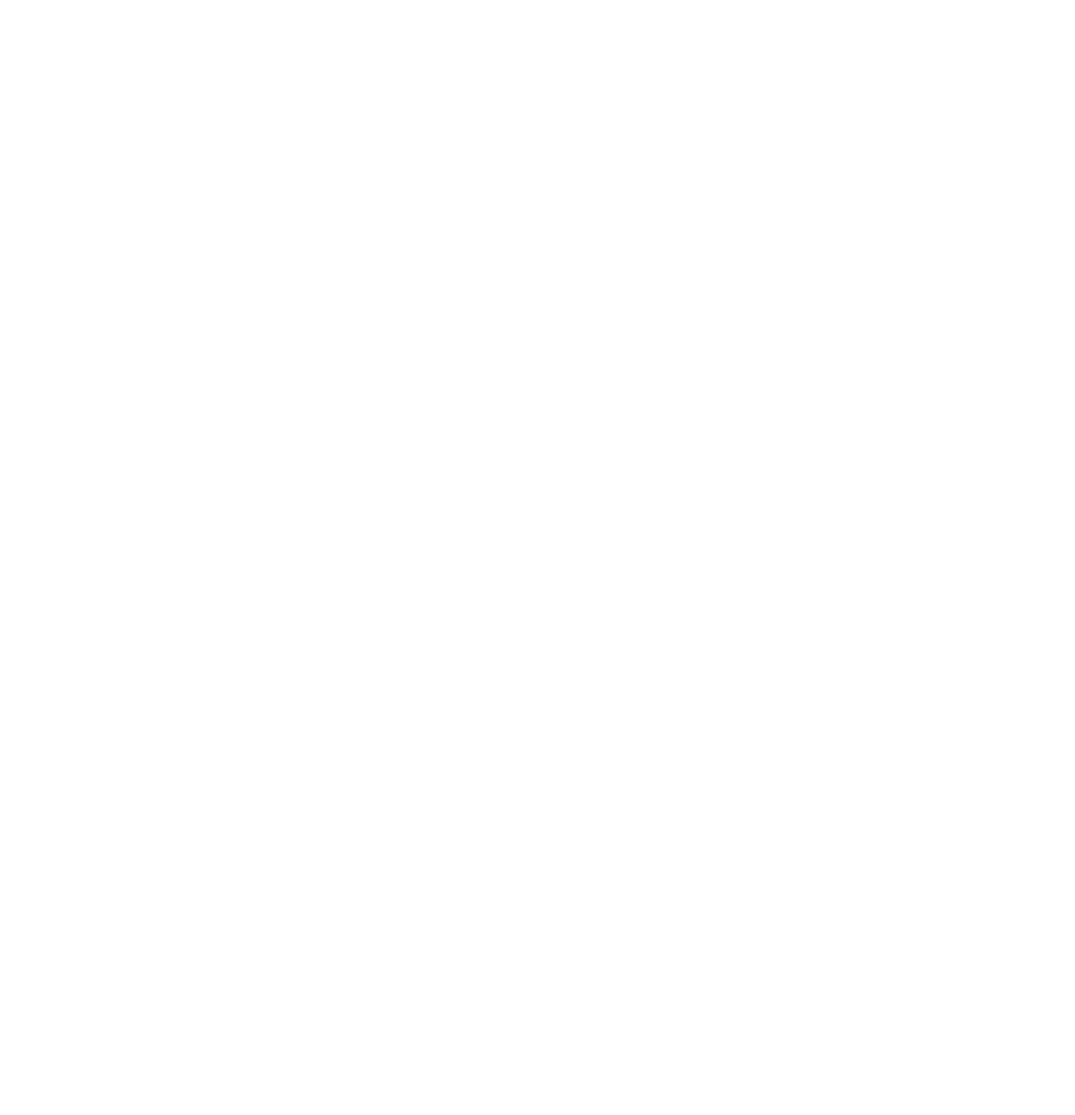
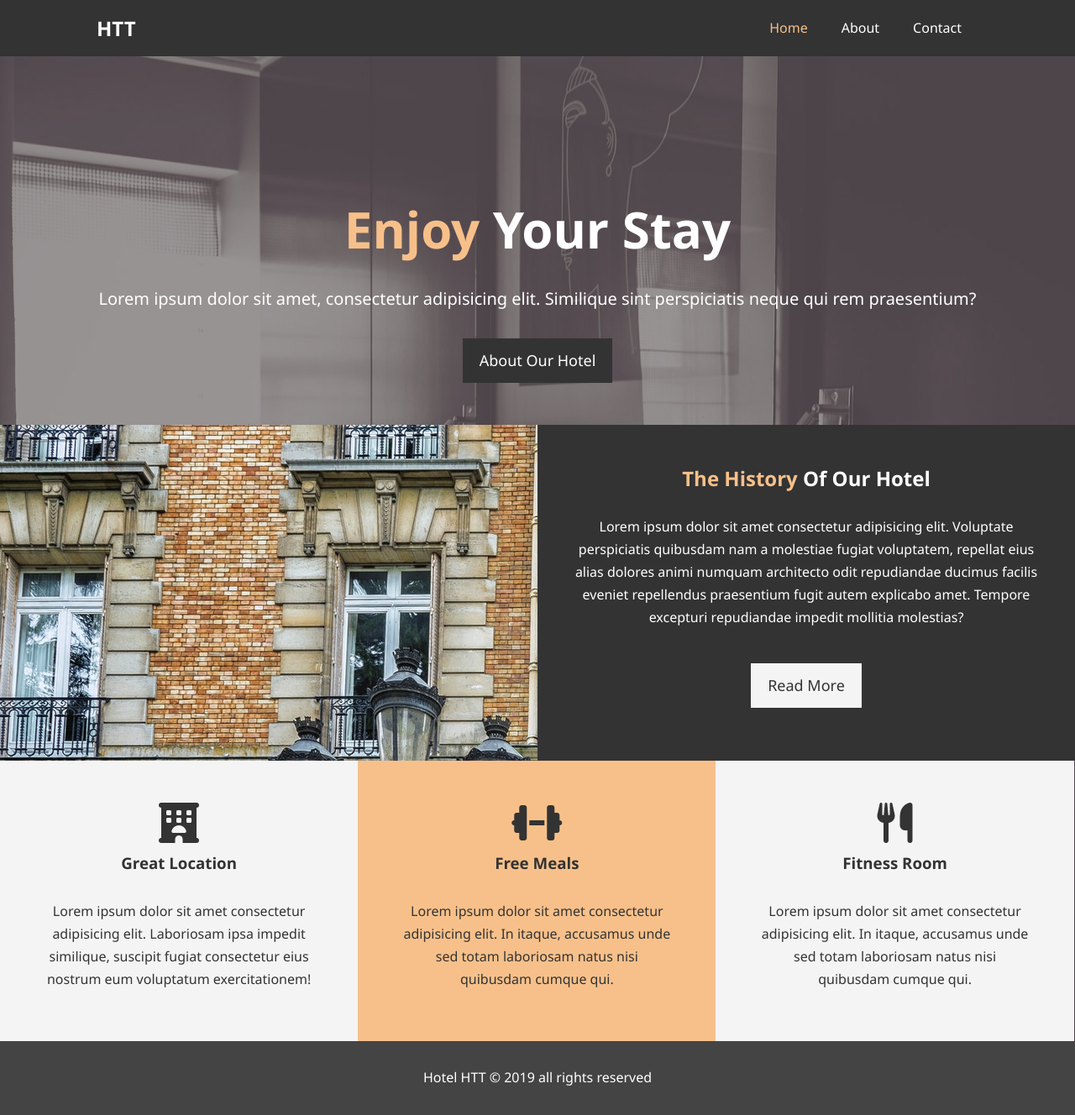
Before and after one commit to CodeMaestroJuan/hotel-website, a plain HTML site: page contact.html in a window 1280 px wide. Shown: the whole page at 84% size. Before the commit the page ends 800 px from the top, so only its background shows below. Drawn offline with Linux system fonts and the light colour scheme.

Commit message:
add contact html

```diff
--- a/contact.html
+++ b/contact.html
@@ -0,0 +1,81 @@
+<!DOCTYPE html>
+<html lang="en">
+<head>
+    <meta charset="UTF-8">
+    <meta name="viewport" content="width=device-width, initial-scale=1.0">
+    <meta name="description"
+        content="A tavern-style setting with different sections dedicated to various authors and time periods">
+    <meta name="keywords"
+        content="Hospitality,Literary Theme,Time Travel Experience,Unique Stay,Immersive Atmosphere,Themed Rooms">
+    <script src="https://kit.fontawesome.com/22df93be0c.js" crossorigin="anonymous"></script>
+    <link rel="stylesheet" href="css/style.css">
+    <title>Hotel TT | Welcome</title>
+</head>
+<body>
+    <div>
+        <nav id="navbar">
+            <div class="container">
+                <h1 class="logo"><a href="index.html">HTT</a></h1>
+                <ul>
+                    <li><a class="current" href="index.html">Home</a></li>
+                    <li><a href="about.html">About</a></li>
+                    <li><a href="contact.html">Contact</a></li>
+                </ul>
+            </div>
+
+
+        </nav>
+    </div>
+
+    <body id="showcase">
+        <div class="container">
+            <div class="showcase-content">
+                <h1><span class="text-primary">Enjoy</span> Your Stay</h1>
+                <p class="lead">Lorem ipsum dolor sit amet, consectetur adipisicing elit. Similique sint perspiciatis
+                    neque qui rem praesentium?</p>
+                <a class="btn" href="about.html">About Our Hotel</a>
+            </div>
+        </div>
+    </body>
+
+    <section id="home-info" class="bg-dark">
+        <div class="info-img"></div>
+        <div class="info-content">
+            <h2><span class="text-primary">The History</span> Of Our Hotel</h2>
+            <p>Lorem ipsum dolor sit amet consectetur adipisicing elit. Voluptate perspiciatis quibusdam nam a molestiae
+                fugiat voluptatem, repellat eius alias dolores animi numquam architecto odit repudiandae ducimus facilis
+                eveniet repellendus praesentium fugit autem explicabo amet. Tempore excepturi repudiandae impedit
+                mollitia molestias?</p>
+            <a href="about.html" class="btn btn-light">Read More</a>
+        </div>
+    </section>
+    <section id="features">
+        <div class="box bg-light">
+            <i class="fa-solid fa-hotel  fa-3x"></i>
+            <h3>Great Location</h3>
+            <p>Lorem ipsum dolor sit amet consectetur adipisicing elit. Laboriosam ipsa impedit similique, suscipit
+                fugiat consectetur eius nostrum eum voluptatum exercitationem!</p>
+        </div>
+        <div class="box bg-primary">
+            <i class="fa-solid fa-dumbbell fa-3x"></i>
+            <h3>Free Meals</h3>
+            <p>Lorem ipsum dolor sit amet consectetur adipisicing elit. In itaque, accusamus unde sed totam laboriosam
+                natus nisi quibusdam cumque qui.</p>
+        </div>
+        <div class="box bg-light">
+            <i class="fa-solid fa-utensils fa-3x"></i>
+            <h3>Fitness Room</h3>
+            <p>Lorem ipsum dolor sit amet consectetur adipisicing elit. In itaque, accusamus unde sed totam laboriosam
+                natus nisi
+                quibusdam cumque qui.</p>
+        </div>
+    </section>
+
+    <div class="clr"></div>
+
+    <footer id="main-footer">
+        <p>Hotel HTT &copy; 2019 all rights reserved</p>
+    </footer>
+</body>
+
+</html>
--- a/css/style.css
+++ b/css/style.css
@@ -136,7 +136,7 @@ p {
 #home-info .info-img {
     float: left;
     width: 50%;
-    background: url('/img/photo-1.jpg'); no-repeat;
+    background: url('/img/photo-1.jpg') no-repeat;
     min-height: 100%;
 }
 
```
Also changed, not shown: index.html (indentation only).
